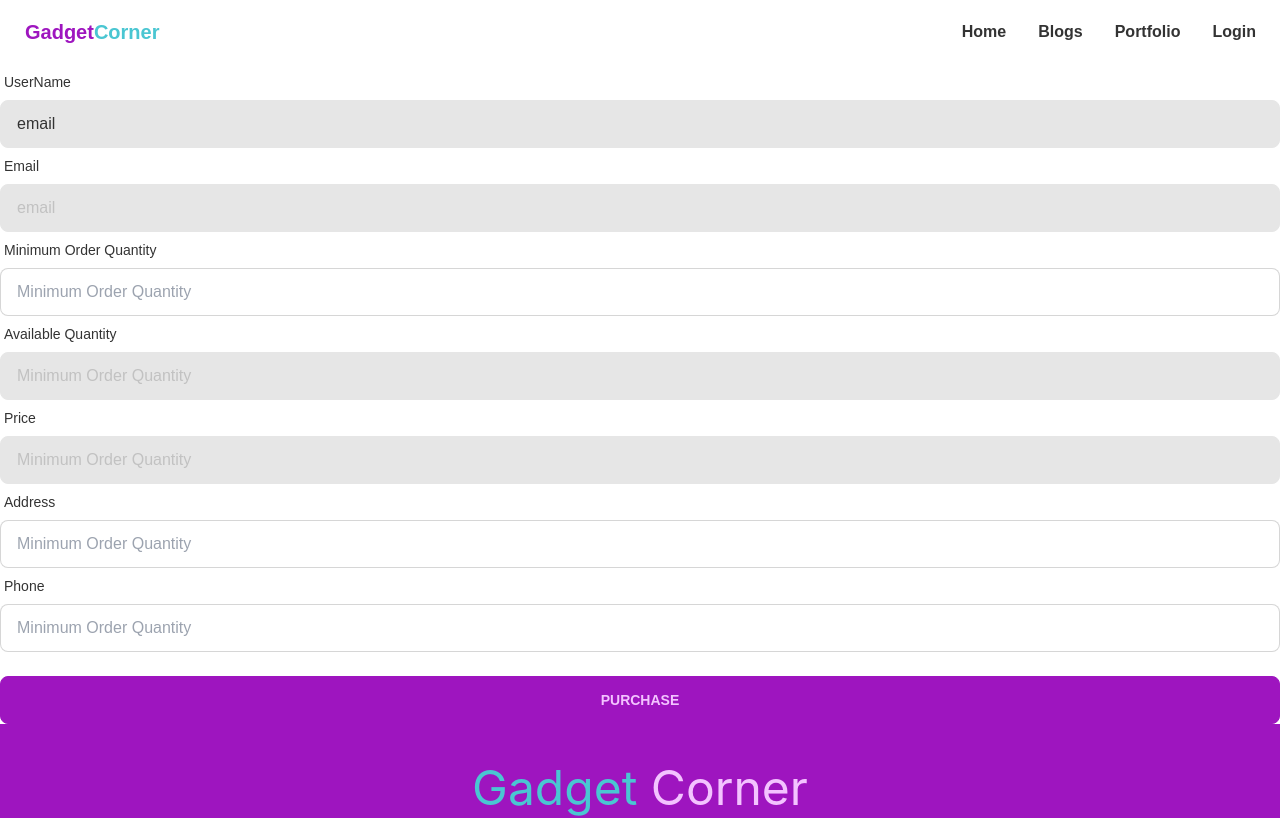
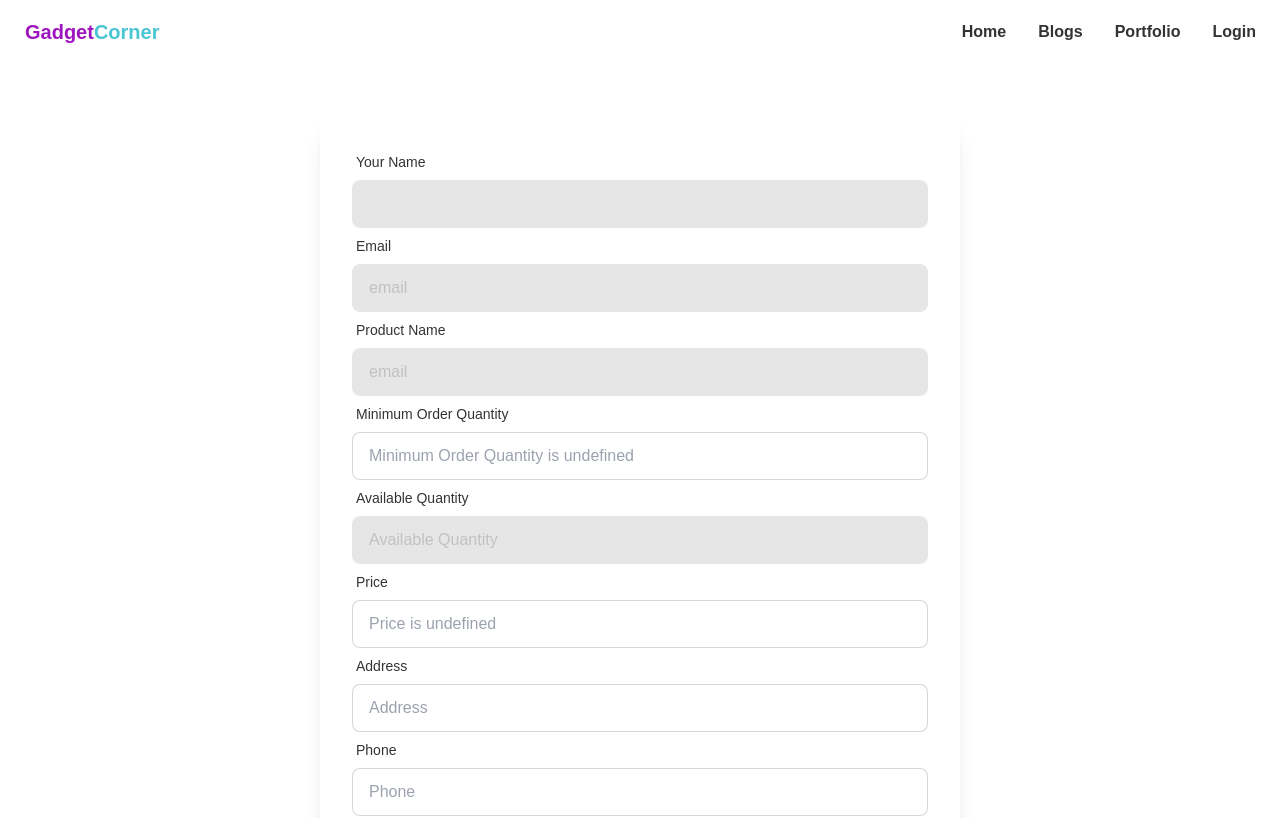
Before and after one commit to Sohailul/gadget-corner-client, a React (Create React App) app: page /purchase/1 in a window 1280 px wide. Shown: the top 818 px of the page. Built offline with nearby package versions, Linux system fonts and the light colour scheme; no server answers.

Commit message:
Purchase component api implemented and designed

```diff
--- a/package.json
+++ b/package.json
@@ -17,6 +17,7 @@
     "react-router-dom": "^6.3.0",
     "react-scripts": "5.0.1",
     "react-slick": "^0.29.0",
+    "react-toastify": "^9.0.1",
     "slick-carousel": "^1.8.1",
     "web-vitals": "^2.1.4"
   },
--- a/src/App.js
+++ b/src/App.js
@@ -9,6 +9,7 @@ import Register from './pages/Login/Register';
 import NotFound from './pages/NotFound/NotFound';
 import Footer from './pages/Shared/Footer';
 import Purchase from './pages/Purchase/Purchase';
+import { ToastContainer } from 'react-toastify';
 
 
 function App() {
@@ -28,6 +29,7 @@ function App() {
         </Routes>
       </div>
       <Footer />
+      <ToastContainer/>
     </div>
   );
 }
--- a/src/pages/Home/Tools.js
+++ b/src/pages/Home/Tools.js
@@ -4,7 +4,7 @@ import Tool from './Tool';
 const Tools = () => {
     const [tools, setTools] = useState([]);
     useEffect(()=>{
-        fetch('tools.json')
+        fetch('http://localhost:5000/tool')
         .then(res => res.json())
         .then(data => setTools(data))
     }, [])
--- a/src/pages/Purchase/Purchase.js
+++ b/src/pages/Purchase/Purchase.js
@@ -1,65 +1,116 @@
 import React, { useEffect, useState } from 'react';
+import { useAuthState } from 'react-firebase-hooks/auth';
 import { useParams } from 'react-router-dom';
+import { toast } from 'react-toastify';
+import 'react-toastify/dist/ReactToastify.css';
+import auth from '../../firebase.init';
 
 const Purchase = () => {
-    const {id} = useParams();
+    const [user] = useAuthState(auth);
+    const { id } = useParams();
     const [tools, setTools] = useState({});
 
-    useEffect(()=>{
-        fetch('tools.json')
-        .then(res=> res.json())
+    useEffect(() => {
+        fetch(`http://localhost:5000/tool/${id}`)
+            .then(res => res.json())
             .then(data => setTools(data))
-    },[])
+    }, [])
+
+    const handlePurchase = (event) => {
+        event.preventDefault();
+        const name = event.target.name.value;
+        const email = event.target.email.value;
+        const tools_name = event.target.tools_name.value;
+        const min_order_quantity = event.target.min_order_quantity.value;
+        const available_quantity = event.target.available_quantity.value;
+        const price = event.target.price.value;
+        const address = event.target.address.value;
+        const phone = event.target.phone.value;
+
+        const purchase = { name, email, tools_name, min_order_quantity, available_quantity, price, address, phone };
+
+        if (min_order_quantity >= tools.min_order_quantity && min_order_quantity <= tools.available_quantity) {
+
+            const url = `http://localhost:5000/order`;
+            fetch(url, {
+                method: 'POST',
+                body: JSON.stringify(purchase),
+                headers: {
+                    'Content-type': 'application/json; charset=UTF-8',
+                },
+            })
+                .then((response) => response.json())
+                .then(data => {
+                    console.log(data);
+                });
+            toast("Order Submitted Successfully");
+            event.target.reset();
+        }
+        else {
+            toast.error("Something is wrong! Check Minimum and Available Quantity Carefully.");
+        }
+    }
+
     return (
-        <div>
-            <form>
+        <div className='flex mt-12 mb-12 justify-center items-center'>
+            <div className='card w-1/2 bg-base-100 shadow-xl'>
+                <div className='card-body'>
+                    <form onSubmit={handlePurchase}>
                         <div className="form-control">
                             <label className="label">
-                        <span className="label-text">UserName</span>
+                                <span className="label-text">Your Name</span>
                             </label>
-                    <input disabled type="text" value="email" className="input input-bordered" />
+                            <input disabled type="text" value={user?.displayName} name="name" className="input input-bordered" />
                         </div>
                         <div className="form-control">
                             <label className="label">
                                 <span className="label-text">Email</span>
                             </label>
-                    <input disabled type="text" placeholder="email" className="input input-bordered" />
+                            <input disabled type="text" value={user?.email} name="email" placeholder="email" className="input input-bordered" />
+                        </div>
+                        <div className="form-control">
+                            <label className="label">
+                                <span className="label-text">Product Name</span>
+                            </label>
+                            <input disabled type="text" value={tools.name} name="tools_name" placeholder="email" className="input input-bordered" />
                         </div>
                         <div className="form-control">
                             <label className="label">
                                 <span className="label-text">Minimum Order Quantity</span>
                             </label>
-                    <input type="number" name="min_order_quantity" placeholder="Minimum Order Quantity" className="input input-bordered" required/>
+                            <input type="number" name="min_order_quantity" placeholder={`Minimum Order Quantity is ${tools.min_order_quantity}`} className="input input-bordered" required />
                         </div>
                         <div className="form-control">
                             <label className="label">
                                 <span className="label-text">Available Quantity</span>
                             </label>
-                    <input disabled type="number" name="available_quantity" value="available_quantity" placeholder="Minimum Order Quantity" className="input input-bordered" required/>
+                            <input disabled type="number" name="available_quantity" value={tools.available_quantity} placeholder="Available Quantity" className="input input-bordered" required />
                         </div>
                         <div className="form-control">
                             <label className="label">
                                 <span className="label-text">Price</span>
                             </label>
-                    <input disabled type="number" name="price" placeholder="Minimum Order Quantity" className="input input-bordered" required/>
+                            <input type="number" name="price" placeholder={`Price is ${tools.price}`} className="input input-bordered" required />
                         </div>
                         <div className="form-control">
                             <label className="label">
                                 <span className="label-text">Address</span>
                             </label>
-                    <input type="text" name="address" placeholder="Minimum Order Quantity" className="input input-bordered" required/>
+                            <input type="text" name="address" placeholder="Address" className="input input-bordered" required />
                         </div>
                         <div className="form-control">
                             <label className="label">
                                 <span className="label-text">Phone</span>
                             </label>
-                    <input type="text" name="phone" placeholder="Minimum Order Quantity" className="input input-bordered" required/>
+                            <input type="text" name="phone" placeholder="Phone" className="input input-bordered" required />
                         </div>
                         <div className="form-control mt-6">
                             <button className="btn btn-primary">Purchase</button>
                         </div>
                     </form>
                 </div>
+            </div>
+        </div>
     );
 };
 
```
Also changed, not shown: 1 other file (tests, documents, lock files or other folders). Lines whose indentation alone changed are shown as unchanged.
